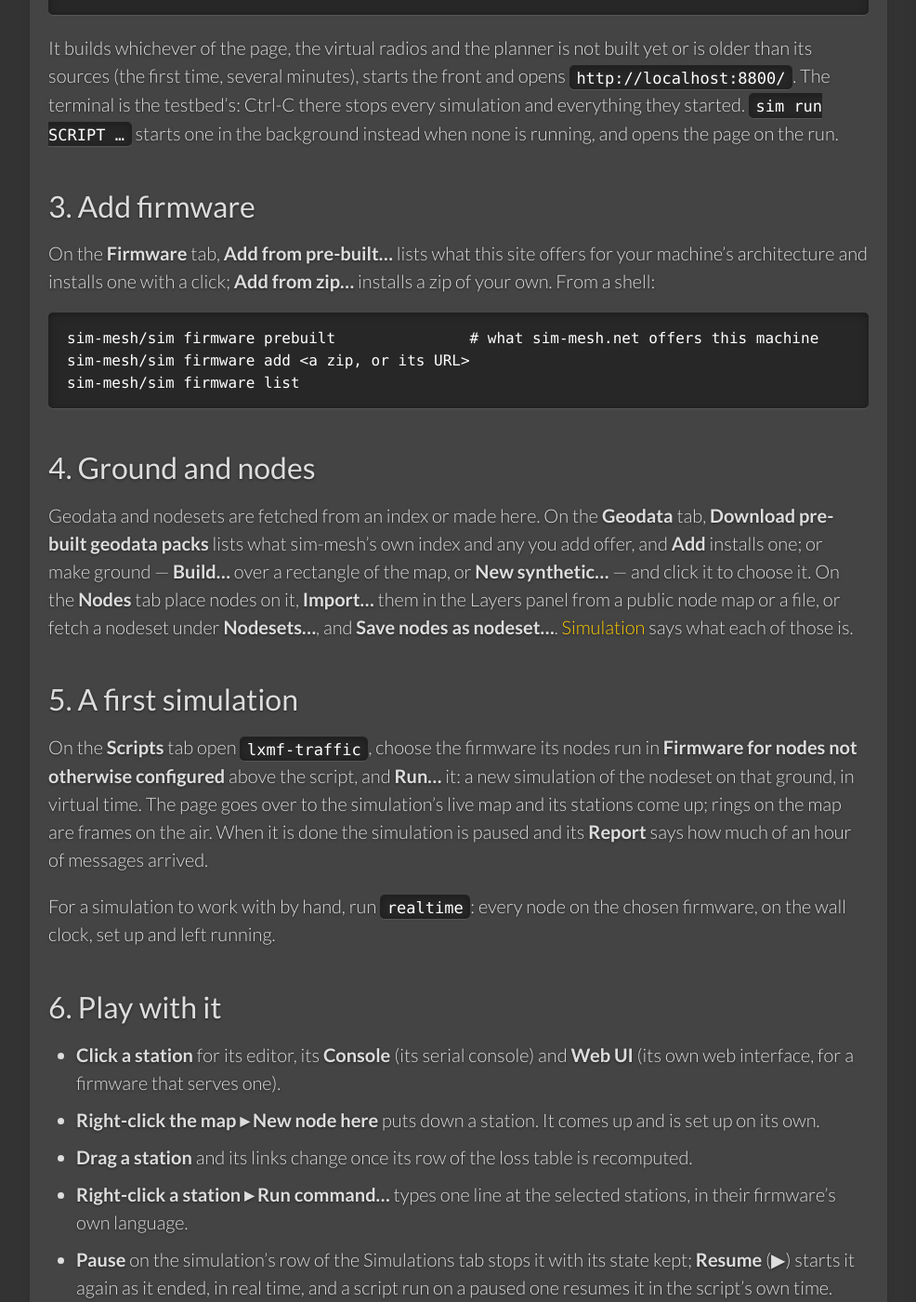
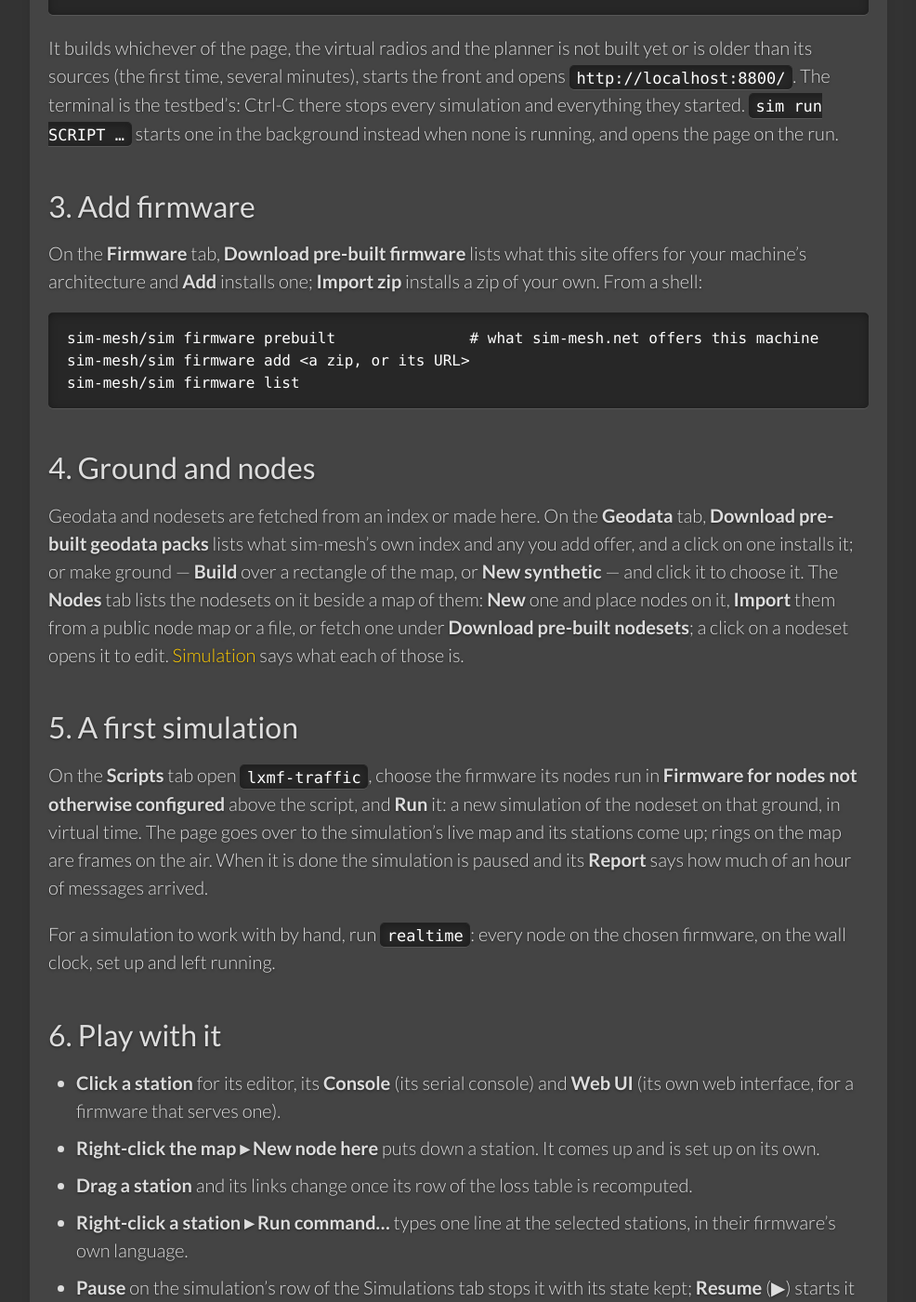
Before and after one commit to sim-mesh/sim-mesh.github.io, a Jekyll site: the page built from getting-started.md, in a window 1280 px wide and 1400 px high, scrolled down 674 px. Shown: the whole window at 93% size, without its empty margins (277-1263 px from the left). Built offline with Jekyll 4.4.1, drawn with Linux system fonts in a browser that asks for light colours.

Commit message:
The page's new labels, the Nodes tab's list, GitHub to the repository
Getting started, Using firmware, Simulation and Scripting name the
buttons as the page now does: Import zip and Download pre-built firmware,
Build, New synthetic, Import, Add index, Run. The Nodes tab is a list of
the nodesets on the geodata beside a map of the checked ones, a click on
one opening it; Run takes the open nodeset, else the checked ones merged.
Deleting firmware a paused simulation needs stops that simulation. The
antennas are the same on 433, 868 and 915 MHz.

The GitHub tab and the footer's source link go to the sim-mesh
repository, as the organisation's front page has nothing on it yet.

Signed-off-by: Rop Gonggrijp <rop@gonggri.jp>

````diff
--- a/_config.yml
+++ b/_config.yml
@@ -5,7 +5,9 @@ description: >-
   model of the radio chip and one medium that decides who hears what from the
   ground they stand on, in real time or in virtual time.
 email: crew@sim-mesh.net
-github_org: https://github.com/sim-mesh
+# Where the site's GitHub links go: the sim-mesh repository, as the
+# organisation's own front page has nothing on it yet.
+github: https://github.com/sim-mesh/sim-mesh
 
 # The site's own domain. Jekyll builds `absolute_url` — the canonical link and
 # every entry in the sitemap — from this. Which host the deploy answers on is
--- a/_layouts/default.html
+++ b/_layouts/default.html
@@ -22,7 +22,7 @@
         {%- assign under = page.url | slice: 0, item.url.size %}
         <li><a href="{{ item.url | relative_url }}"{% if page.url == item.url %} aria-current="page"{% elsif item.children and under == item.url %} aria-current="true"{% endif %}>{{ item.name }}</a></li>
         {%- endfor %}
-        <li><a href="{{ site.github_org }}">GitHub</a></li>
+        <li><a href="{{ site.github }}">GitHub</a></li>
       </ul>
     </nav>
   </div>
@@ -74,7 +74,7 @@
 
 <footer class="sitefoot">
   <div class="wrap">
-    <p class="fineprint">© 2026 Sergey Redyuk, Rop Gonggrijp and other contributors, <a href="{{ site.github_org }}">source on GitHub</a>, licensed under Apache 2.0. Contact <a href="mailto:{{ site.email }}">{{ site.email }}</a></p>
+    <p class="fineprint">© 2026 Sergey Redyuk, Rop Gonggrijp and other contributors, <a href="{{ site.github }}">source on GitHub</a>, licensed under Apache 2.0. Contact <a href="mailto:{{ site.email }}">{{ site.email }}</a></p>
   </div>
 </footer>
 
--- a/getting-started.md
+++ b/getting-started.md
@@ -35,9 +35,9 @@ and opens the page on the run.
 
 ## 3. Add firmware
 
-On the **Firmware** tab, **Add from pre-built…** lists what this site offers
-for your machine's architecture and installs one with a click; **Add from
-zip…** installs a zip of your own. From a shell:
+On the **Firmware** tab, **Download pre-built firmware** lists what this site
+offers for your machine's architecture and **Add** installs one; **Import
+zip** installs a zip of your own. From a shell:
 
 ```sh
 sim-mesh/sim firmware prebuilt               # what sim-mesh.net offers this machine
@@ -49,18 +49,19 @@ sim-mesh/sim firmware list
 
 Geodata and nodesets are fetched from an index or made here. On the
 **Geodata** tab, **Download pre-built geodata packs** lists what sim-mesh's own
-index and any you add offer, and **Add** installs one; or make ground —
-**Build…** over a rectangle of the map, or **New synthetic…** — and click it
-to choose it. On the **Nodes** tab place nodes on it, **Import…** them in
-the Layers panel from a public node map or a file, or fetch a nodeset under
-**Nodesets…**, and **Save nodes as nodeset…**. [Simulation]({{ '/simulation/' | relative_url }})
+index and any you add offer, and a click on one installs it; or make ground —
+**Build** over a rectangle of the map, or **New synthetic** — and click it
+to choose it. The **Nodes** tab lists the nodesets on it beside a map of
+them: **New** one and place nodes on it, **Import** them from a public node
+map or a file, or fetch one under **Download pre-built nodesets**; a click
+on a nodeset opens it to edit. [Simulation]({{ '/simulation/' | relative_url }})
 says what each of those is.
 
 ## 5. A first simulation
 
 On the **Scripts** tab open `lxmf-traffic`, choose the firmware its nodes
 run in **Firmware for nodes not otherwise configured** above the script, and
-**Run…** it: a new simulation of the nodeset on that ground, in virtual time.
+**Run** it: a new simulation of the nodeset on that ground, in virtual time.
 The page goes over to the simulation's live map and its stations come up;
 rings on the map are frames on the air. When it is done the simulation is
 paused and its **Report** says how much of an hour of messages arrived.
````
Also changed, not shown: simulation.md (+11 -8 lines), simulation/scripting.md (+3 -2 lines), using-firmware.md (+3 -2 lines).
